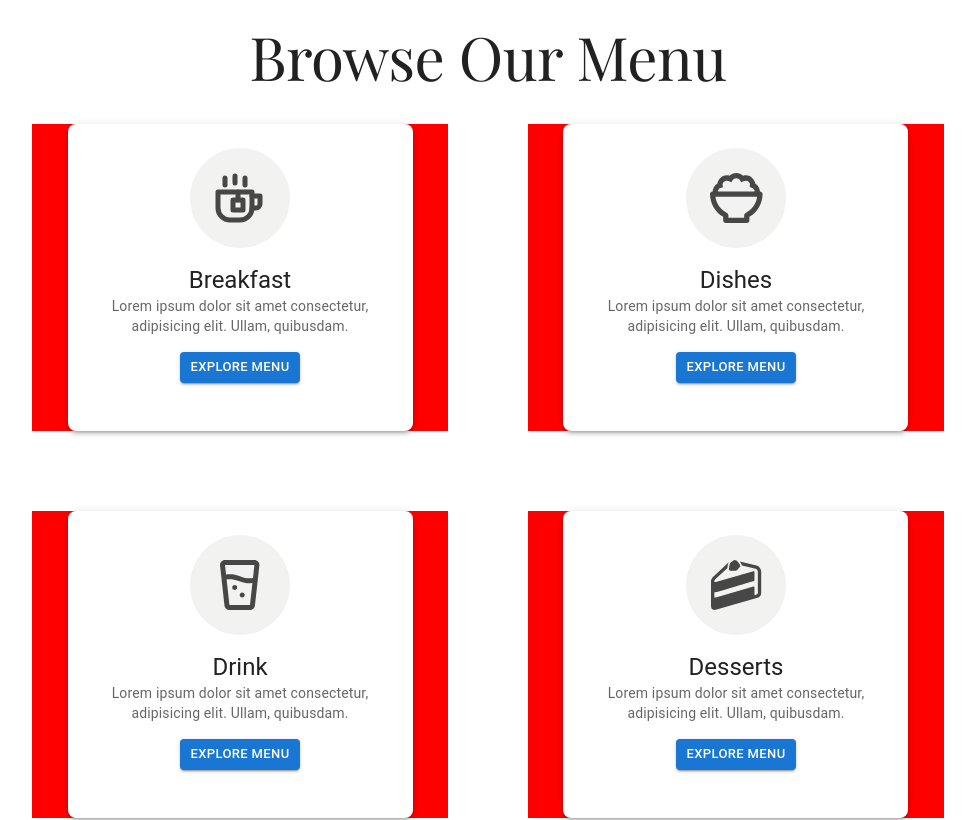
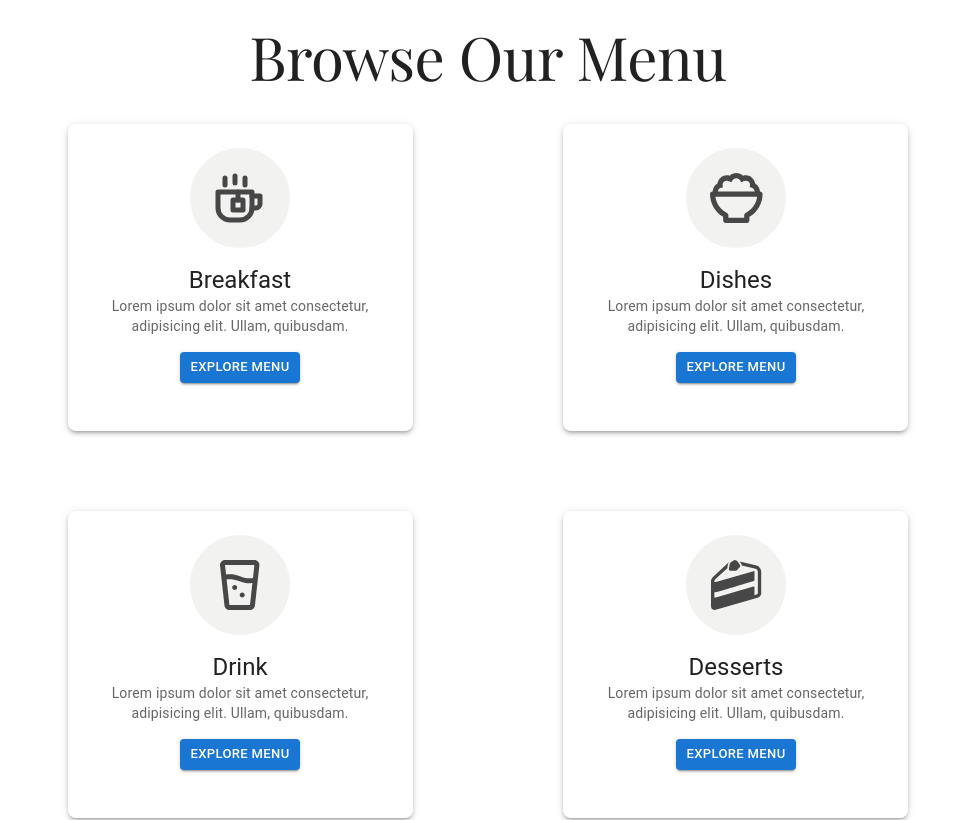
Before and after one commit to Satria-WS/warung-ponorogo, a React (Create React App) app: page / in a window 1280 px wide. Shown: the part 960-1780 px from the top of the page, without its empty margins (152-1127 px from the left). Built offline with nearby package versions, Linux system fonts and the light colour scheme; a web font is replaced by a local one.

Commit message:
remove color

```diff
--- a/src/components/home/Home.jsx
+++ b/src/components/home/Home.jsx
@@ -207,7 +207,7 @@ const Home = () => {
                 // md={3} // 25% width on medium and larger screens (desktops)
 
                 sx={{
-                  bgcolor: "red",
+
                 }}
                 size={{
                   xs: 12,
```
